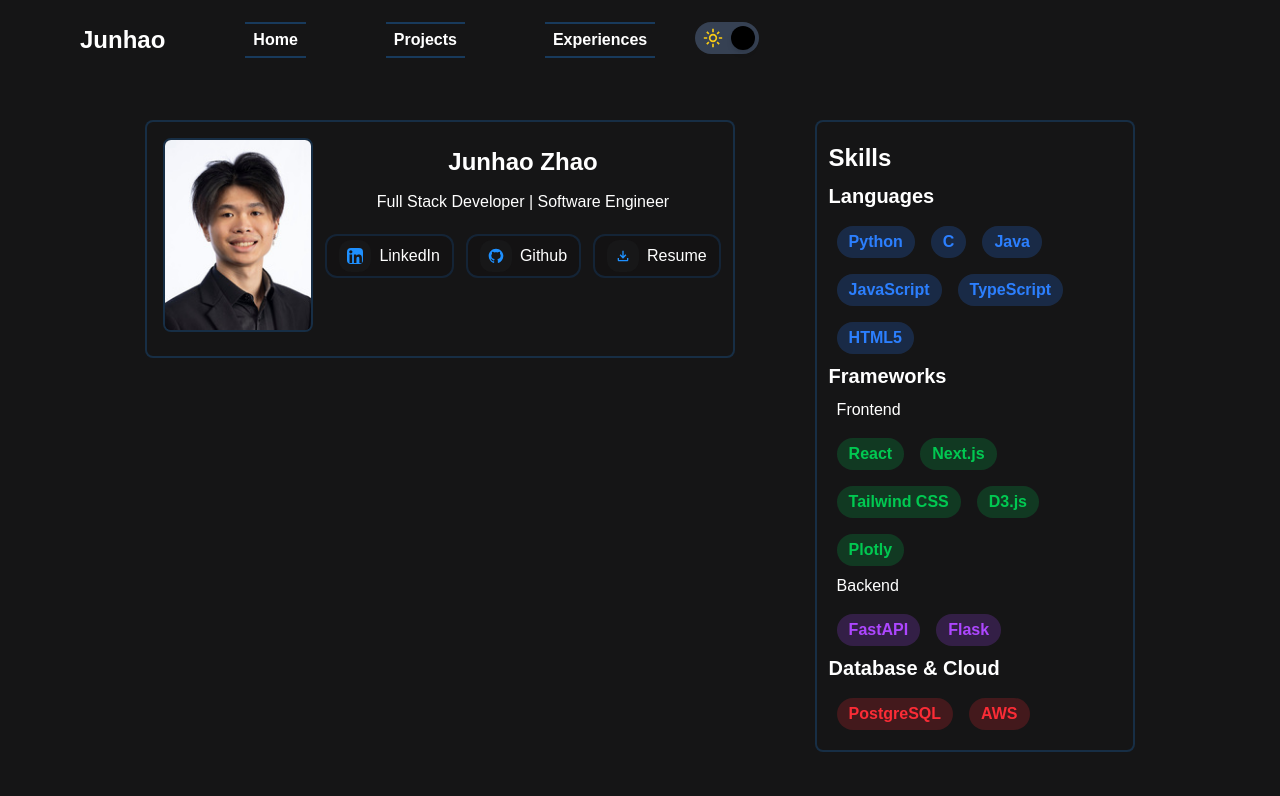
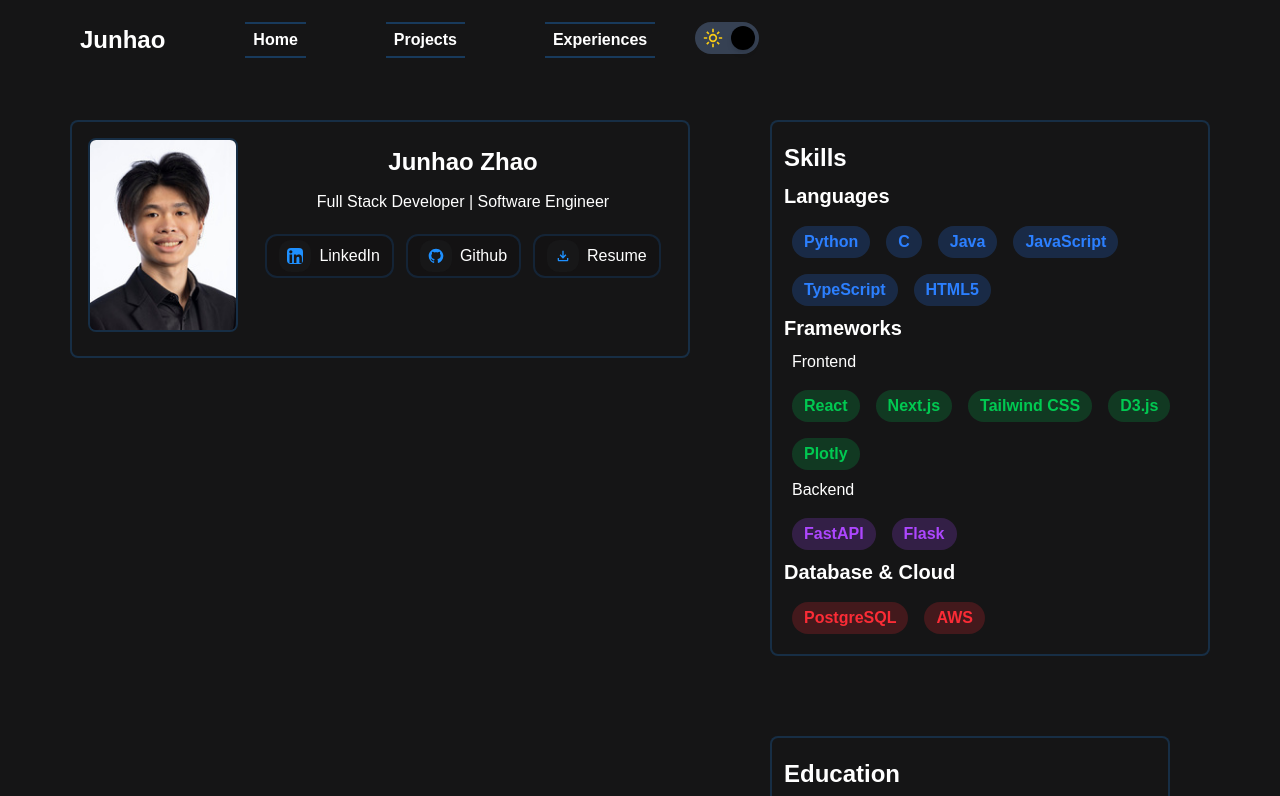
Before and after one commit to jzhao234/JunhaoZhao_Portfolio, a Next.js app: page / in a window 1280 px wide. Shown: the top 796 px of the page. Built offline with nearby package versions, Linux system fonts and the light colour scheme.

Commit message:
further improved formatting of home page

```diff
--- a/src/app/page.tsx
+++ b/src/app/page.tsx
@@ -10,10 +10,10 @@ export default function Home() {
   return (
     <div>
       <div className = "flex flex-wrap justify-center align-items">
-        <div className="flex flex-col max-w-200">
+        <div className="flex flex-col min-w-94 sm:min-w-156 max-w-fit lg:max-w-175 flex-1">
           <ProfileCard/>
         </div>
-        <div className="flex flex-col min-w-90 max-w-150 sm:max-w-100 flex-1">
+        <div className="flex flex-col min-w-90 max-w-fit lg:max-w-130 flex-1">
           <SkillsCard/>
           <EducationCard/>
         </div>
```
